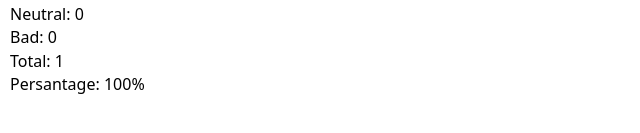
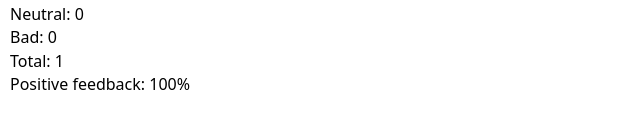
Before and after one commit to ttuluk/goit-react-hw-02-feedback, a React (Create React App) app: page / in a window 1280 px wide. Both pictures are taken after a click on the button "Good". Shown: the part 179-312 px from the top of the page, without its empty margins (0-640 px from the left). Built offline with nearby package versions, Linux system fonts and the light colour scheme.

Commit message:
Update Statistics.js

```diff
--- a/src/components/Statistics/Statistics.js
+++ b/src/components/Statistics/Statistics.js
@@ -26,7 +26,8 @@ const Statistics = ({
           Total: <span className="Counter__Value">{total}</span>
         </li>
         <li key={'st-5'} className={styles.statistic_item}>
-          Persantage: <span className="Counter__Value">{persantage}%</span>
+          Positive feedback:{' '}
+          <span className="Counter__Value">{persantage}%</span>
         </li>
       </ul>
     </div>
```
